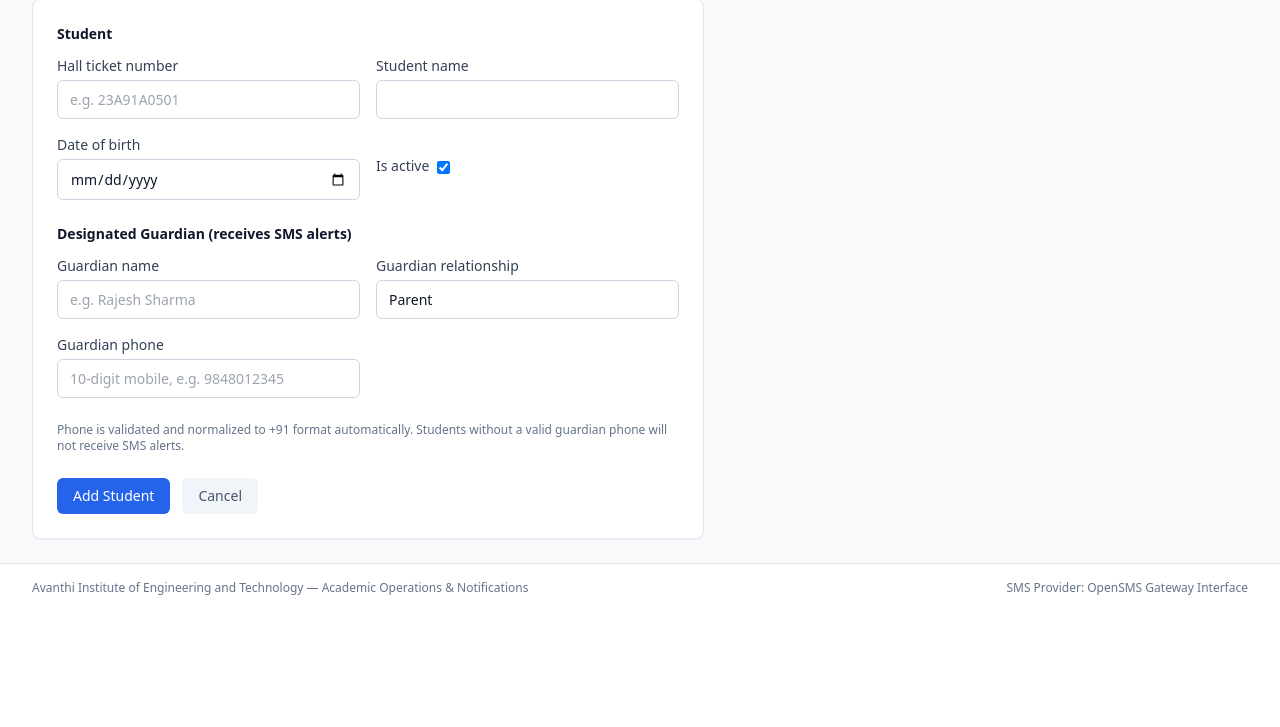
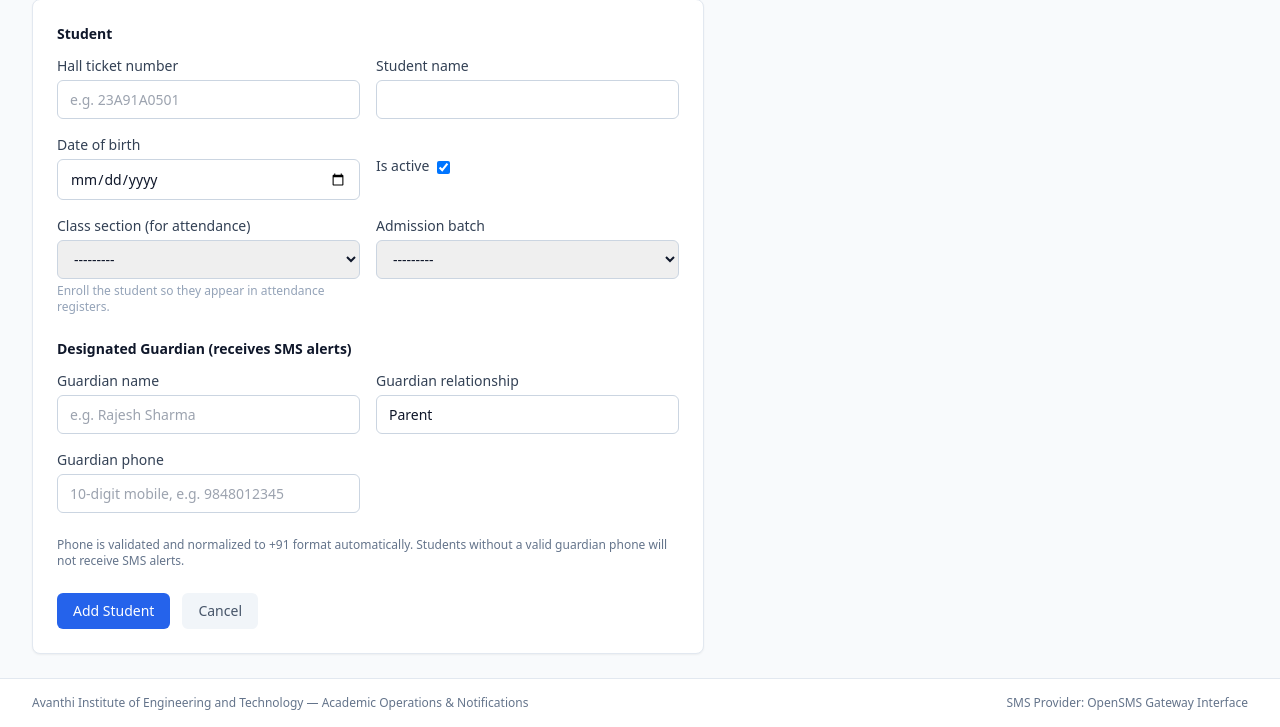
Before and after one commit to ramesh28kore/sms, a Django app: page /students/add/ in a window 1280 px wide. Shown: the part 231-958 px from the top of the page. Before the commit the page ends 826 px from the top, so only its background shows below. Run offline with Django 5.2, Linux system fonts and the light colour scheme; the visitor is signed in with stand-in values (Sample User, id 1); data comes from the database, SQL or seed files in the repository; data that the repository does not hold is empty; parts of the project's set-up code (start-up, migrations or seed data) failed here and were passed over; some libraries are stand-ins or nearby versions.

Commit message:
Student form: optional class section + admission batch enrollment
New students added via the staff portal now appear in attendance registers immediately.

Co-authored-by: Copilot <223556219+Copilot@users.noreply.github.com>

```diff
--- a/src/apps/people/forms.py
+++ b/src/apps/people/forms.py
@@ -3,12 +3,14 @@ import phonenumbers
 from django import forms
 from django.conf import settings
 
+from apps.academics.models import AdmissionBatch, ClassSection
 from apps.people.models import Student
 
 
 class StudentForm(forms.Form):
     """
-    Combined form for a student and their designated guardian contact.
+    Combined form for a student, their designated guardian contact,
+    and optional class-section enrollment (needed to appear in attendance).
     Mirrors the CSV bulk-import validation rules.
     """
     hall_ticket_number = forms.CharField(
@@ -24,6 +26,19 @@ class StudentForm(forms.Form):
         widget=forms.DateInput(attrs={"type": "date", "class": "form-input"}),
     )
     is_active = forms.BooleanField(required=False, initial=True)
+    section = forms.ModelChoiceField(
+        queryset=ClassSection.objects.filter(is_active=True).select_related("term", "term__branch"),
+        required=False,
+        label="Class section (for attendance)",
+        widget=forms.Select(attrs={"class": "form-input"}),
+        help_text="Enroll the student so they appear in attendance registers.",
+    )
+    admission_batch = forms.ModelChoiceField(
+        queryset=AdmissionBatch.objects.filter(is_active=True),
+        required=False,
+        label="Admission batch",
+        widget=forms.Select(attrs={"class": "form-input"}),
+    )
     guardian_name = forms.CharField(
         max_length=255, required=False,
         widget=forms.TextInput(attrs={"class": "form-input", "placeholder": "e.g. Rajesh Sharma"}),
@@ -50,6 +65,12 @@ class StudentForm(forms.Form):
             raise forms.ValidationError("A student with this hall ticket number already exists.")
         return htn
 
+    def clean(self):
+        cleaned = super().clean()
+        if cleaned.get("section") and not cleaned.get("admission_batch"):
+            self.add_error("admission_batch", "Select the admission batch when enrolling in a section.")
+        return cleaned
+
     def clean_guardian_phone(self):
         phone = self.cleaned_data.get("guardian_phone", "").strip()
         if not phone:
--- a/src/apps/people/views.py
+++ b/src/apps/people/views.py
@@ -114,6 +114,20 @@ def _save_student_and_guardian(form: StudentForm, student: Student | None, user)
             link.contact = contact
             link.relationship = rel
             link.save()
+
+        # Optional enrollment so the student appears in attendance registers.
+        section = data.get("section")
+        if section:
+            Enrollment.objects.get_or_create(
+                student=student,
+                section=section,
+                term=section.term,
+                defaults={
+                    "admission_batch": data["admission_batch"],
+                    "valid_from": timezone.localdate(),
+                    "entry_event": "admission" if created else "transfer",
+                },
+            )
     return student, created
 
 
@@ -149,6 +163,7 @@ def student_update_view(request, student_id):
             messages.success(request, f"Student {student} updated.")
             return redirect("people:detail", student_id=student.id)
     else:
+        enrollment = student.enrollments.filter(status="active").order_by("-valid_from").first()
         form = StudentForm(
             student=student,
             initial={
@@ -156,6 +171,8 @@ def student_update_view(request, student_id):
                 "full_name": student.full_name,
                 "date_of_birth": student.date_of_birth,
                 "is_active": student.is_active,
+                "section": enrollment.section if enrollment else None,
+                "admission_batch": enrollment.admission_batch if enrollment else None,
                 "guardian_name": link.guardian.full_name if link else "",
                 "guardian_relationship": link.relationship if link else "Parent",
                 "guardian_phone": str(link.contact.normalized_number) if link and link.contact and link.contact.normalized_number else "",
--- a/src/templates/students/form.html
+++ b/src/templates/students/form.html
@@ -24,13 +24,12 @@
         <h2 class="text-sm font-semibold text-slate-900 mb-3">Student</h2>
         <div class="grid grid-cols-1 sm:grid-cols-2 gap-4 mb-6">
             {% for field in form %}
-                {% if field.name == "hall_ticket_number" or field.name == "full_name" or field.name == "date_of_birth" or field.name == "is_active" %}
+                {% if field.name == "hall_ticket_number" or field.name == "full_name" or field.name == "date_of_birth" or field.name == "is_active" or field.name == "section" or field.name == "admission_batch" %}
                 <div class="{% if field.name == 'is_active' %}flex items-center gap-2{% endif %}">
                     <label for="{{ field.id_for_label }}" class="block text-sm font-medium text-slate-700 mb-1">{{ field.label }}</label>
-                    {% if field.name == 'is_active' %}
-                        {{ field }}
-                    {% else %}
-                        {{ field }}
+                    {{ field }}
+                    {% if field.help_text %}
+                    <p class="mt-1 text-xs text-slate-400">{{ field.help_text }}</p>
                     {% endif %}
                     {% for error in field.errors %}
                     <p class="mt-1 text-xs text-rose-600">{{ error }}</p>
```
